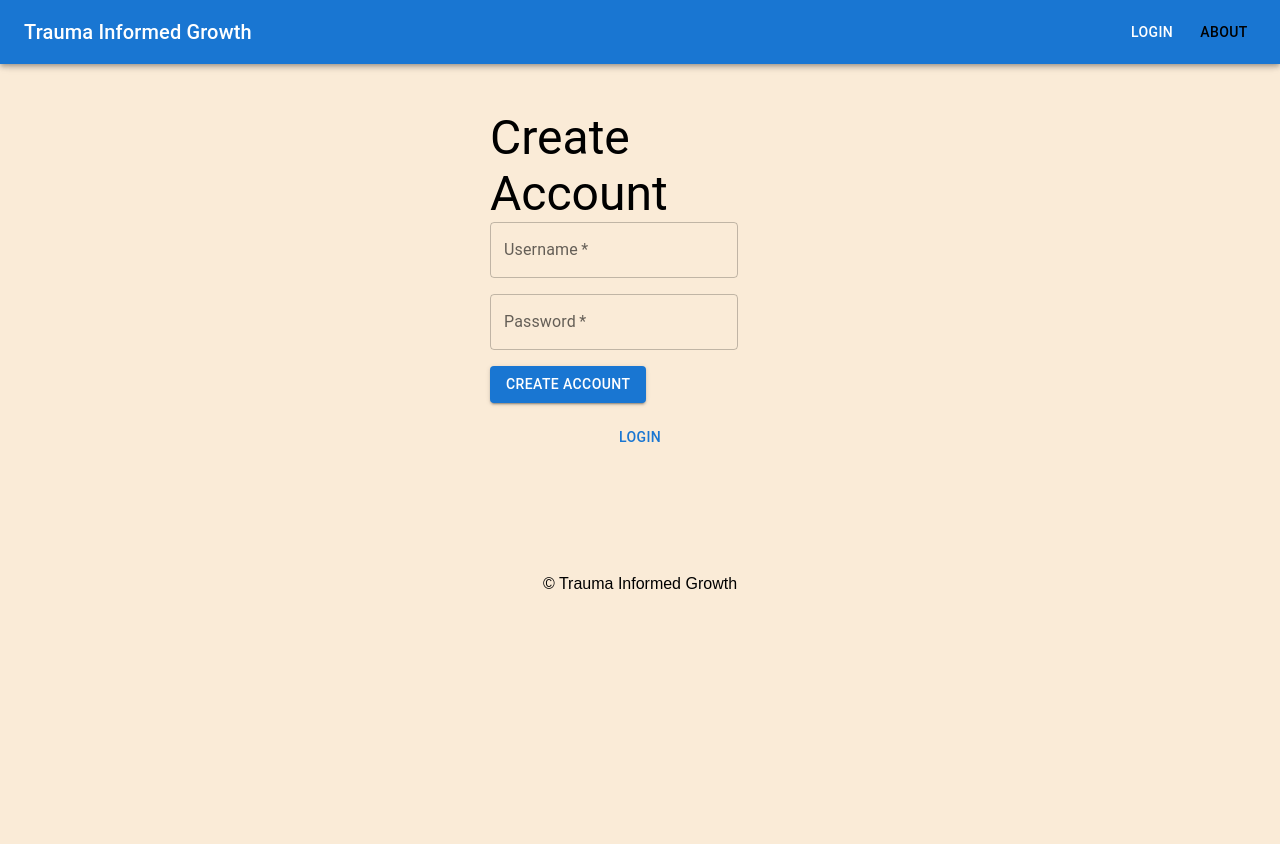
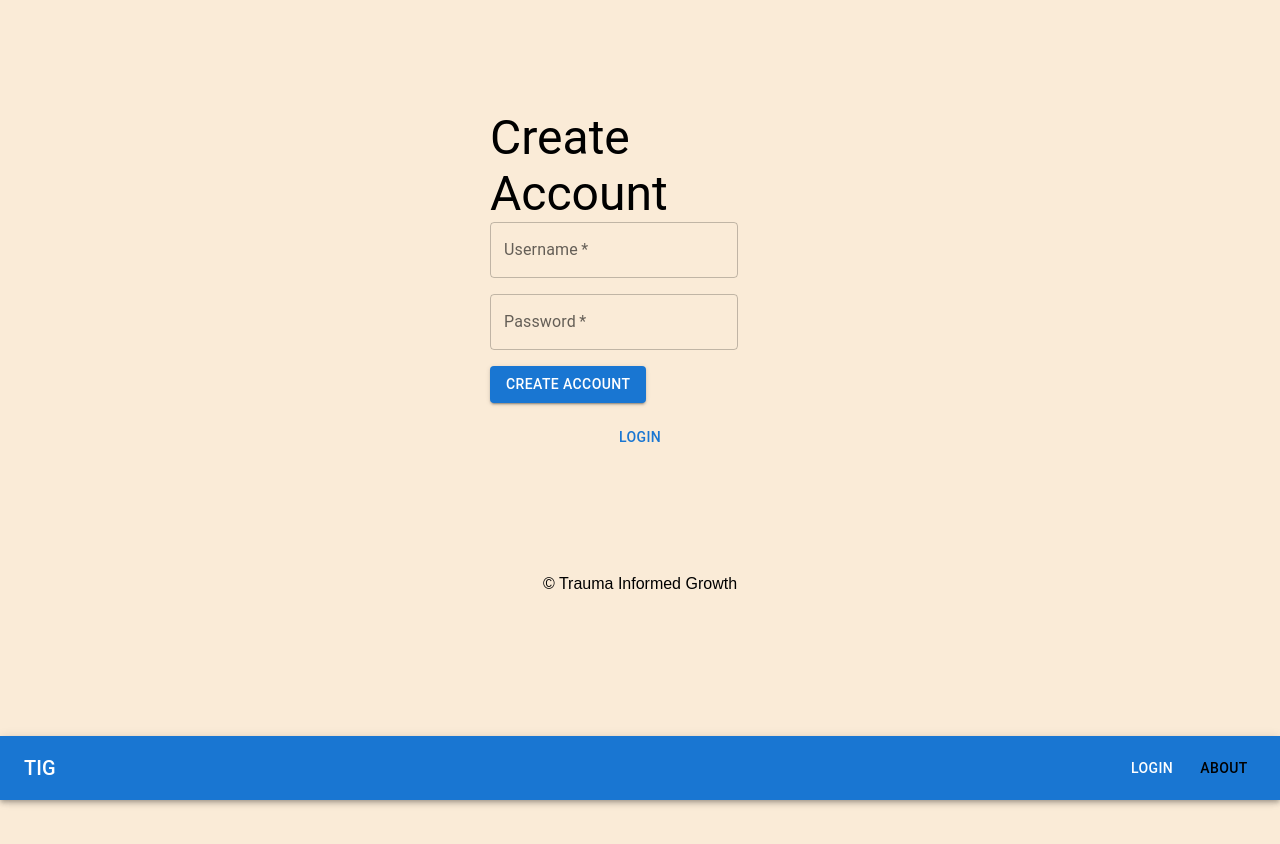
Before and after one commit to leilasadr/TIG---prime-solo-project, a React (Create React App) app: page /PVT#/home in a window 1280 px wide. Shown: the top 844 px of the page. Built offline with nearby package versions, Linux system fonts and the light colour scheme; no server answers.

Commit message:
I put the navigation bar on the bottom with MUI

```diff
--- a/src/components/Nav/Nav.jsx
+++ b/src/components/Nav/Nav.jsx
@@ -8,10 +8,10 @@ function Nav() {
   const user = useSelector((store) => store.user);
 
   return (
-    <AppBar position="fixed">
+    <AppBar position="fixed" style={{ top: 'auto', bottom: 0}}>
       <Toolbar>
         <Typography variant="h6" component={Link} to="/home" sx={{ flexGrow: 1, color: 'inherit', textDecoration: 'none'  }}>
-          Trauma Informed Growth
+          TIG
         </Typography>
         <Box display="flex">
           {/* If no user is logged in, show these links */}
@@ -49,7 +49,7 @@ function Nav() {
                 },
                 }}
               >
-              What's PVT?
+              PVT?
               </Button>
 
               <Button component={Link} to="/feedback" color="inherit"
@@ -60,7 +60,7 @@ function Nav() {
                 },
                 }}
               >
-              Feedback
+              Track
               </Button>
 
               <LogOutButton />
```
